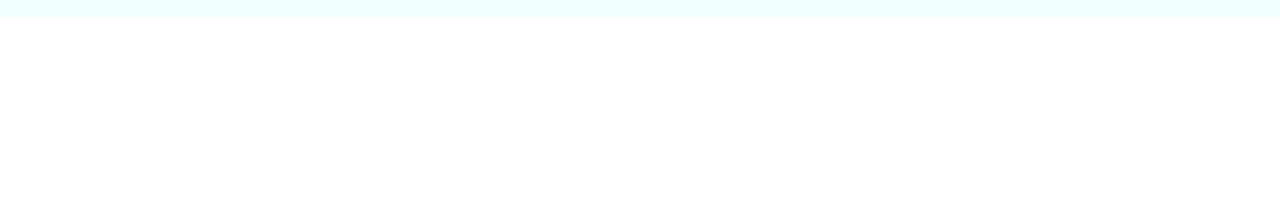
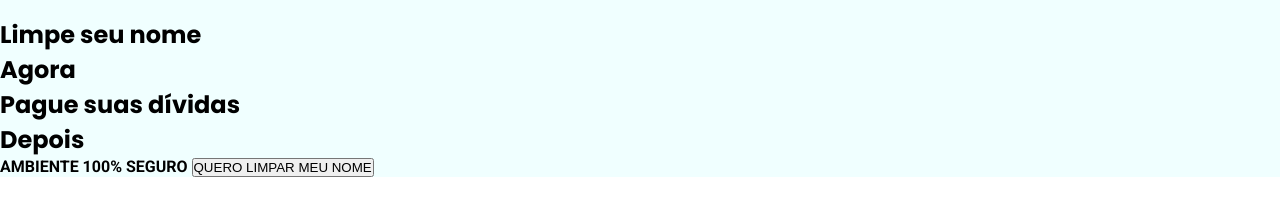
Before and after one commit to gtenorio1995/cred_marques, a website: page index.html in a window 1280 px wide. Shown: the part 77-292 px from the top of the page. Drawn offline with Linux system fonts and the light colour scheme.

Commit message:
feat: Adding the texts of the Hero section in the HTML file

```diff
--- a/index.html
+++ b/index.html
@@ -59,7 +59,24 @@
 
         </header>
         <!-- END HEADER -->
-        <main></main>
+
+        <!-- MAIN -->
+        <main>
+            <!-- SECTION HERO -->
+            <section id="hero">
+                <h1>
+                    <span class="title-hero">Limpe seu nome</span><br>
+                    Agora<br>
+                    <span class="title-hero">Pague suas dívidas</span><br>
+                    Depois
+                </h1>
+                <strong>AMBIENTE 100% SEGURO</strong>
+                <button type="button" id="limpar-nome">QUERO LIMPAR MEU NOME</button>
+            </section>
+            <!-- END SECTION HERO -->
+
+        </main>
+        <!-- END MAIN -->
         <footer></footer>
     </div>
 
--- a/src/scripts/main.js
+++ b/src/scripts/main.js
@@ -25,5 +25,11 @@ function menuBurguer() {
     item.addEventListener("click", removeClass);
   });
 }
+menuBurguer();
 
-menuBurguer();
+// MENU WHATSAP
+function menuZap() {
+  // captura dos elementos
+  const btnZap = document.querySelector("#btn_zap");
+}
+menuZap();
```
